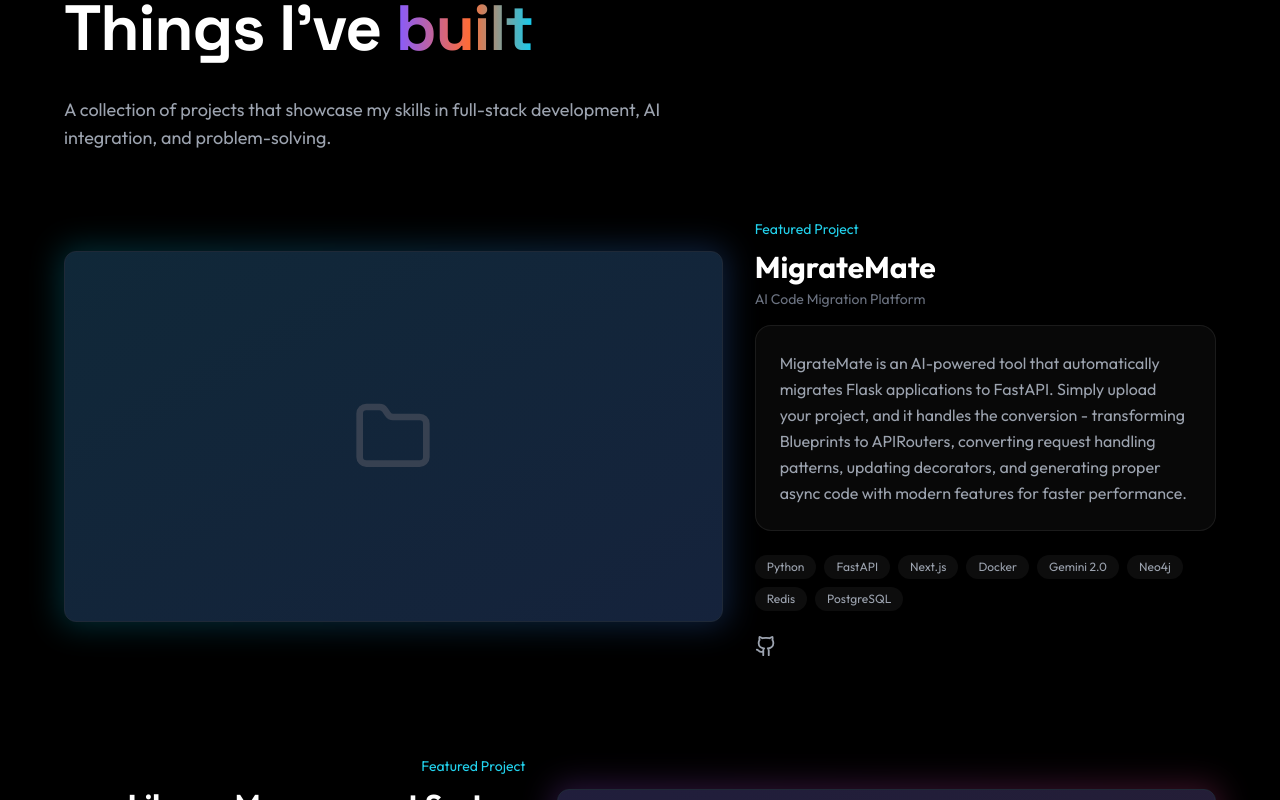
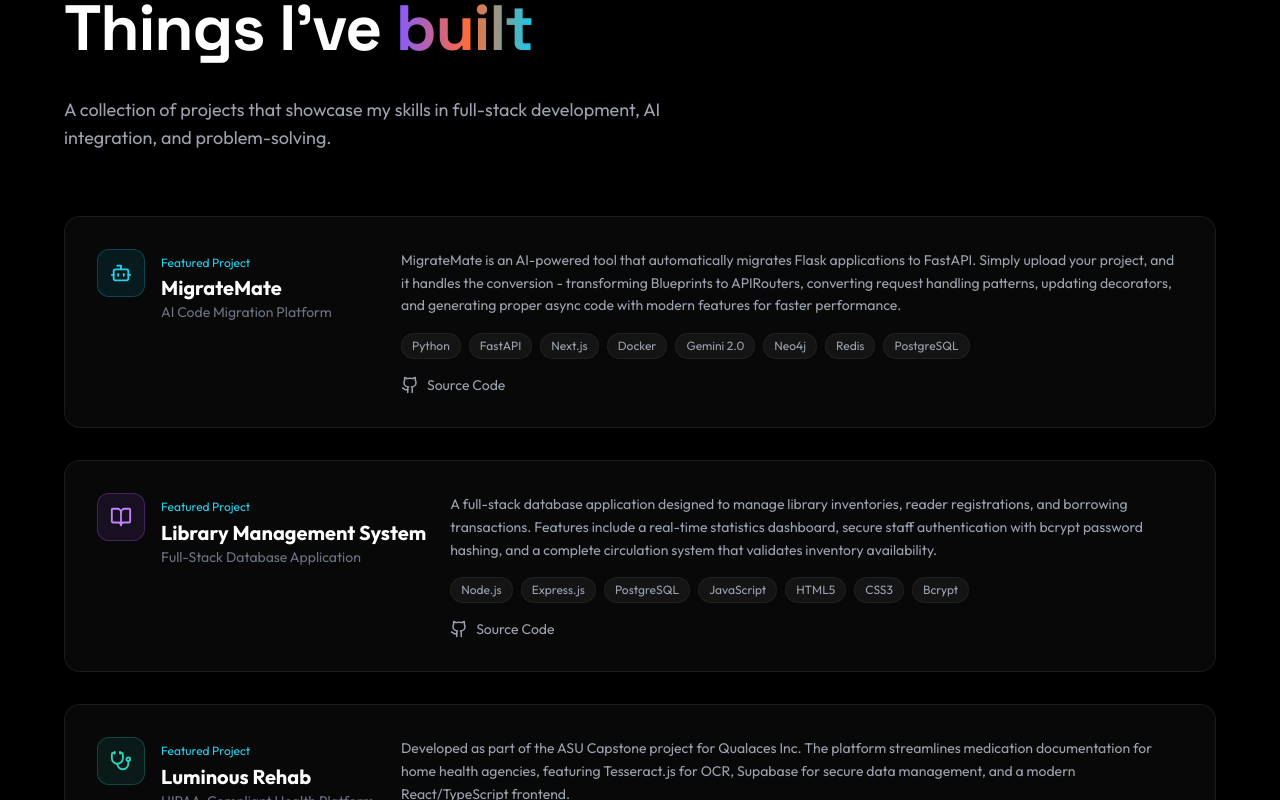
Before and after one commit to asing508/portfolio, a Next.js app: page / in a window 1280 px wide. Shown: the part 4195-4995 px from the top of the page. Built offline with nearby package versions, Linux system fonts and the light colour scheme.

Commit message:
Redesign Experience and Projects sections

```diff
--- a/components/Projects.tsx
+++ b/components/Projects.tsx
@@ -6,10 +6,13 @@ import { useRef, useState } from "react";
 import {
   Github,
   ExternalLink,
-  Folder,
-  Star,
-  GitFork,
   ArrowUpRight,
+  Bot,
+  BookOpen,
+  Stethoscope,
+  GraduationCap,
+  Shield,
+  Globe,
 } from "lucide-react";
 
 const projects = [
@@ -17,11 +20,11 @@ const projects = [
     id: 1,
     title: "MigrateMate",
     subtitle: "AI Code Migration Platform",
+    icon: Bot,
     description:
       "An automated tool that modernizes Python web applications by converting Flask to FastAPI. Uses AI to intelligently translate code, handling request updates, imports, and async optimization.",
     longDescription:
       "MigrateMate is an AI-powered tool that automatically migrates Flask applications to FastAPI. Simply upload your project, and it handles the conversion - transforming Blueprints to APIRouters, converting request handling patterns, updating decorators, and generating proper async code with modern features for faster performance.",
-    image: "/projects/migratemate.png",
     technologies: [
       "Python",
       "FastAPI",
@@ -36,17 +39,18 @@ const projects = [
     live: "",
     featured: true,
     color: "from-cyan-500 to-blue-500",
-    stats: { stars: 0, forks: 0 },
+    iconBg: "bg-cyan-500/10 border-cyan-500/30",
+    iconColor: "text-cyan-400",
   },
   {
     id: 2,
     title: "Library Management System",
     subtitle: "Full-Stack Database Application",
+    icon: BookOpen,
     description:
       "A comprehensive library management application with real-time dashboard, book catalog management, staff accounts with bcrypt security, and circulation tracking.",
     longDescription:
       "A full-stack database application designed to manage library inventories, reader registrations, and borrowing transactions. Features include a real-time statistics dashboard, secure staff authentication with bcrypt password hashing, and a complete circulation system that validates inventory availability.",
-    image: "/projects/lms.png",
     technologies: [
       "Node.js",
       "Express.js",
@@ -60,49 +64,52 @@ const projects = [
     live: "",
     featured: true,
     color: "from-purple-500 to-pink-500",
-    stats: { stars: 0, forks: 0 },
+    iconBg: "bg-purple-500/10 border-purple-500/30",
+    iconColor: "text-purple-400",
   },
   {
     id: 3,
     title: "CampusHive",
     subtitle: "Collaborative Learning Platform",
+    icon: GraduationCap,
     description:
       "A JavaFX-based desktop application for interactive community learning. Features Q&A forums, role-based interfaces, and course content discussions.",
     longDescription:
       "Campus Hive is a JavaFX application designed to foster an interactive community for instructors, students, and admins. It offers a platform for users to create posts, ask questions, and engage in discussions about course content, promoting collaborative learning and problem-solving.",
-    image: "/projects/campushive.png",
     technologies: ["Java", "JavaFX", "H2 Database", "JUnit", "MVC Architecture"],
     github: "https://github.com/X-XENDROME-X/CampusHive",
     live: "",
     featured: false,
     color: "from-orange-500 to-amber-500",
-    stats: { stars: 1, forks: 0 },
+    iconBg: "bg-orange-500/10 border-orange-500/30",
+    iconColor: "text-orange-400",
   },
   {
     id: 4,
     title: "AttackFence",
     subtitle: "Employee Rating Platform",
+    icon: Shield,
     description:
       "A Streamlit-based employee rating and evaluation platform with secure authentication, MySQL integration, and interactive dashboards.",
     longDescription:
       "An employee rating platform built with Streamlit for streamlined performance evaluations. Features secure bcrypt authentication, MySQL database integration, and an intuitive web interface for managing employee ratings and feedback.",
-    image: "/projects/attackfence.png",
     technologies: ["Python", "Streamlit", "MySQL", "Bcrypt", "Data Visualization"],
     github: "https://github.com/VedantSaini12/AttackFenceProject",
     live: "",
     featured: false,
     color: "from-green-500 to-emerald-500",
-    stats: { stars: 1, forks: 2 },
+    iconBg: "bg-green-500/10 border-green-500/30",
+    iconColor: "text-green-400",
   },
   {
     id: 5,
     title: "Luminous Rehab",
     subtitle: "HIPAA-Compliant Health Platform",
+    icon: Stethoscope,
     description:
       "A comprehensive home health medication management system built for healthcare providers. Features OCR-powered data extraction, role-based access control, and real-time analytics dashboard.",
     longDescription:
       "Developed as part of the ASU Capstone project for Qualaces Inc. The platform streamlines medication documentation for home health agencies, featuring Tesseract.js for OCR, Supabase for secure data management, and a modern React/TypeScript frontend.",
-    image: "/projects/luminous.png",
     technologies: [
       "React",
       "TypeScript",
@@ -116,23 +123,25 @@ const projects = [
     live: "",
     featured: true,
     color: "from-teal-500 to-cyan-500",
-    stats: { stars: 0, forks: 0 },
+    iconBg: "bg-teal-500/10 border-teal-500/30",
+    iconColor: "text-teal-400",
   },
   {
     id: 6,
     title: "Physical Therapy Site",
     subtitle: "Healthcare Web Application",
+    icon: Globe,
     description:
       "A professional website for a physical therapy clinic with appointment scheduling, service information, and patient resources.",
     longDescription:
       "A responsive web application designed for a physical therapy practice, featuring modern UI/UX design, service showcases, and interactive elements for patient engagement.",
-    image: "/projects/pt-site.png",
     technologies: ["JavaScript", "HTML5", "CSS3", "Responsive Design"],
     github: "https://github.com/asing508/physical-therapy-site",
     live: "",
     featured: false,
     color: "from-rose-500 to-pink-500",
-    stats: { stars: 0, forks: 0 },
+    iconBg: "bg-rose-500/10 border-rose-500/30",
+    iconColor: "text-rose-400",
   },
 ];
 
@@ -167,44 +176,73 @@ export default function Projects() {
         </motion.div>
 
         {/* Featured Projects */}
-        <div className="space-y-24 mb-24">
-          {featuredProjects.map((project, index) => (
+        <div className="space-y-8 mb-16">
+          {featuredProjects.map((project, index) => {
+            const Icon = project.icon;
+            return (
               <motion.div
                 key={project.id}
-              initial={{ opacity: 0, y: 50 }}
+                initial={{ opacity: 0, y: 40 }}
                 animate={isInView ? { opacity: 1, y: 0 } : {}}
-              transition={{ duration: 0.6, delay: 0.2 + index * 0.2 }}
-              className={`relative grid lg:grid-cols-12 gap-8 items-center ${index % 2 === 1 ? "lg:text-right" : ""
-                }`}
+                transition={{ duration: 0.6, delay: 0.2 + index * 0.15 }}
+                onHoverStart={() => setHoveredId(project.id)}
+                onHoverEnd={() => setHoveredId(null)}
+                className="group"
               >
-              {/* Project Image */}
-              <motion.div
-                className={`lg:col-span-7 ${index % 2 === 1 ? "lg:order-2" : ""
-                  }`}
-                whileHover={{ scale: 1.02 }}
+                <div className="glass-card p-6 md:p-8 relative overflow-hidden">
+                  {/* Subtle gradient accent on hover */}
+                  <div
+                    className={`absolute top-0 left-0 w-full h-0.5 bg-gradient-to-r ${project.color} opacity-0 group-hover:opacity-100 transition-opacity duration-500`}
+                  />
+
+                  <div className="flex flex-col md:flex-row md:items-start gap-6">
+                    {/* Icon + Title */}
+                    <div className="flex items-start gap-4 md:min-w-[280px]">
+                      <div
+                        className={`w-12 h-12 rounded-xl ${project.iconBg} border flex items-center justify-center flex-shrink-0 group-hover:scale-110 transition-transform duration-300`}
                       >
-                <div className="relative group">
-                  <div
-                    className={`absolute -inset-1 bg-gradient-to-r ${project.color} rounded-xl blur-lg opacity-25 group-hover:opacity-50 transition-opacity duration-500`}
-                  />
-                  <div className="relative aspect-video rounded-xl overflow-hidden bg-gray-900 border border-gray-800">
-                    {/* PLACEHOLDER: Replace with actual project image */}
-                    <div
-                      className={`absolute inset-0 bg-gradient-to-br ${project.color} opacity-10`}
-                    />
-                    <div className="absolute inset-0 flex items-center justify-center">
-                      <Folder size={80} className="text-gray-700" />
+                        <Icon size={22} className={project.iconColor} />
                       </div>
-                    {/* Overlay on hover */}
-                    <div className="absolute inset-0 bg-black/60 opacity-0 group-hover:opacity-100 transition-opacity duration-300 flex items-center justify-center gap-4">
+                      <div>
+                        <span className="text-cyan-400 text-xs font-mono">
+                          Featured Project
+                        </span>
+                        <h3 className="text-xl font-bold text-white group-hover:text-cyan-400 transition-colors">
+                          {project.title}
+                        </h3>
+                        <p className="text-gray-500 text-sm">{project.subtitle}</p>
+                      </div>
+                    </div>
+
+                    {/* Description */}
+                    <div className="flex-1">
+                      <p className="text-gray-400 text-sm leading-relaxed mb-4">
+                        {project.longDescription}
+                      </p>
+
+                      {/* Technologies */}
+                      <div className="flex flex-wrap gap-2 mb-4">
+                        {project.technologies.map((tech) => (
+                          <span
+                            key={tech}
+                            className="px-2.5 py-1 rounded-full text-xs font-mono text-gray-400 bg-white/5 border border-white/5"
+                          >
+                            {tech}
+                          </span>
+                        ))}
+                      </div>
+
+                      {/* Links */}
+                      <div className="flex items-center gap-4">
                         {project.github && (
                           <a
                             href={project.github}
                             target="_blank"
                             rel="noopener noreferrer"
-                          className="p-3 rounded-full bg-white/10 hover:bg-white/20 transition-colors"
+                            className="inline-flex items-center gap-2 text-sm text-gray-400 hover:text-white transition-colors"
                           >
-                          <Github size={24} className="text-white" />
+                            <Github size={18} />
+                            <span>Source Code</span>
                           </a>
                         )}
                         {project.live && (
@@ -212,95 +250,24 @@ export default function Projects() {
                             href={project.live}
                             target="_blank"
                             rel="noopener noreferrer"
-                          className="p-3 rounded-full bg-white/10 hover:bg-white/20 transition-colors"
+                            className="inline-flex items-center gap-2 text-sm text-gray-400 hover:text-white transition-colors"
                           >
-                          <ExternalLink size={24} className="text-white" />
+                            <ExternalLink size={18} />
+                            <span>Live Demo</span>
                           </a>
+                        )}
+                        {!project.github && !project.live && (
+                          <span className="text-xs text-gray-600 italic">
+                            Private repository
+                          </span>
                         )}
                       </div>
                     </div>
                   </div>
-              </motion.div>
-
-              {/* Project Info */}
-              <div
-                className={`lg:col-span-5 ${index % 2 === 1 ? "lg:order-1" : ""
-                  }`}
-              >
-                <span className="text-cyan-400 text-sm font-mono">
-                  Featured Project
-                </span>
-                <h3 className="text-2xl md:text-3xl font-bold text-white mt-2 mb-1">
-                  {project.title}
-                </h3>
-                <p className="text-gray-500 text-sm mb-4">{project.subtitle}</p>
-
-                <div className="relative">
-                  <div className="glass-card p-6">
-                    <p className="text-gray-400 leading-relaxed">
-                      {project.longDescription}
-                    </p>
-                  </div>
-                </div>
-
-                <div
-                  className={`flex flex-wrap gap-2 mt-6 ${index % 2 === 1 ? "lg:justify-end" : ""
-                    }`}
-                >
-                  {project.technologies.map((tech) => (
-                    <span
-                      key={tech}
-                      className="px-3 py-1 rounded-full text-xs font-mono text-gray-400 bg-white/5"
-                    >
-                      {tech}
-                    </span>
-                  ))}
-                </div>
-
-                <div
-                  className={`flex items-center gap-6 mt-6 ${index % 2 === 1 ? "lg:justify-end" : ""
-                    }`}
-                >
-                  {project.github && (
-                    <a
-                      href={project.github}
-                      target="_blank"
-                      rel="noopener noreferrer"
-                      className="text-gray-400 hover:text-white transition-colors"
-                    >
-                      <Github size={22} />
-                    </a>
-                  )}
-                  {project.live && (
-                    <a
-                      href={project.live}
-                      target="_blank"
-                      rel="noopener noreferrer"
-                      className="text-gray-400 hover:text-white transition-colors"
-                    >
-                      <ExternalLink size={22} />
-                    </a>
-                  )}
-                  {(project.stats.stars > 0 || project.stats.forks > 0) && (
-                    <div className="flex items-center gap-4 text-sm text-gray-500">
-                      {project.stats.stars > 0 && (
-                        <span className="flex items-center gap-1">
-                          <Star size={14} />
-                          {project.stats.stars}
-                        </span>
-                      )}
-                      {project.stats.forks > 0 && (
-                        <span className="flex items-center gap-1">
-                          <GitFork size={14} />
-                          {project.stats.forks}
-                        </span>
-                      )}
-                    </div>
-                  )}
-                </div>
                 </div>
               </motion.div>
-          ))}
+            );
+          })}
         </div>
 
         {/* Other Projects Grid */}
@@ -312,8 +279,10 @@ export default function Projects() {
           <h3 className="text-2xl font-bold text-white mb-8 text-center">
             Other Noteworthy Projects
           </h3>
-          <div className="grid md:grid-cols-2 gap-6">
-            {otherProjects.map((project, index) => (
+          <div className="grid md:grid-cols-3 gap-6">
+            {otherProjects.map((project, index) => {
+              const Icon = project.icon;
+              return (
                 <motion.div
                   key={project.id}
                   initial={{ opacity: 0, y: 30 }}
@@ -321,13 +290,13 @@ export default function Projects() {
                   transition={{ duration: 0.5, delay: 0.7 + index * 0.1 }}
                   onHoverStart={() => setHoveredId(project.id)}
                   onHoverEnd={() => setHoveredId(null)}
-                className="glass-card p-6 group"
+                  className="glass-card p-6 group hover:border-white/20 transition-all duration-300"
                 >
                   <div className="flex items-start justify-between mb-4">
                     <div
-                    className={`w-12 h-12 rounded-lg bg-gradient-to-br ${project.color} flex items-center justify-center`}
+                      className={`w-10 h-10 rounded-lg ${project.iconBg} border flex items-center justify-center group-hover:scale-110 transition-transform duration-300`}
                     >
-                    <Folder className="text-white" size={24} />
+                      <Icon size={18} className={project.iconColor} />
                     </div>
                     <div className="flex items-center gap-3">
                       {project.github && (
@@ -337,7 +306,7 @@ export default function Projects() {
                           rel="noopener noreferrer"
                           className="text-gray-500 hover:text-white transition-colors"
                         >
-                        <Github size={20} />
+                          <Github size={18} />
                         </a>
                       )}
                       {project.live && (
@@ -347,16 +316,16 @@ export default function Projects() {
                           rel="noopener noreferrer"
                           className="text-gray-500 hover:text-white transition-colors"
                         >
-                        <ExternalLink size={20} />
+                          <ExternalLink size={18} />
                         </a>
                       )}
                     </div>
                   </div>
 
-                <h4 className="text-xl font-bold text-white mb-1 group-hover:text-cyan-400 transition-colors">
+                  <h4 className="text-lg font-bold text-white mb-1 group-hover:text-cyan-400 transition-colors">
                     {project.title}
                   </h4>
-                <p className="text-gray-500 text-sm mb-3">{project.subtitle}</p>
+                  <p className="text-gray-500 text-xs mb-3">{project.subtitle}</p>
                   <p className="text-gray-400 text-sm mb-4 line-clamp-3">
                     {project.description}
                   </p>
@@ -372,12 +341,13 @@ export default function Projects() {
                     ))}
                     {project.technologies.length > 4 && (
                       <span className="px-2 py-1 rounded text-xs font-mono text-gray-600">
-                      +{project.technologies.length - 4} more
+                        +{project.technologies.length - 4}
                       </span>
                     )}
                   </div>
                 </motion.div>
-            ))}
+              );
+            })}
           </div>
         </motion.div>
 
```
Also changed, not shown: components/Experience.tsx (+17 -3 lines). Lines whose indentation alone changed are shown as unchanged.
